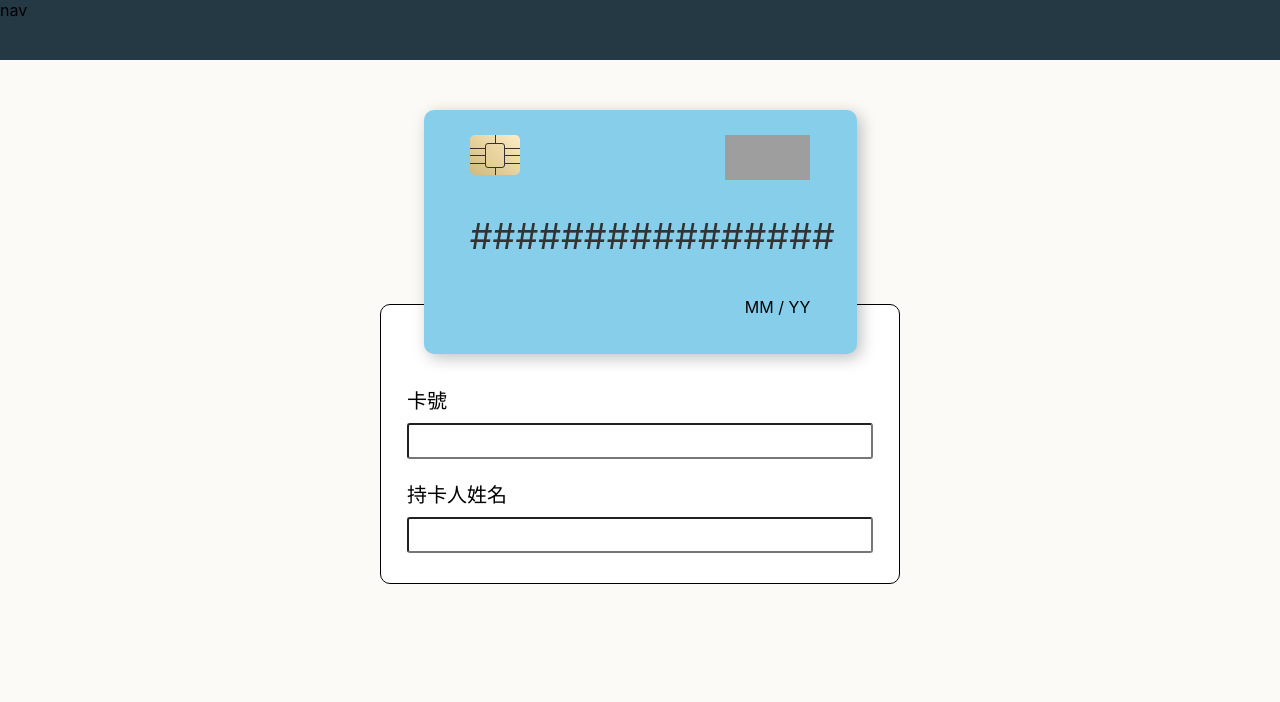
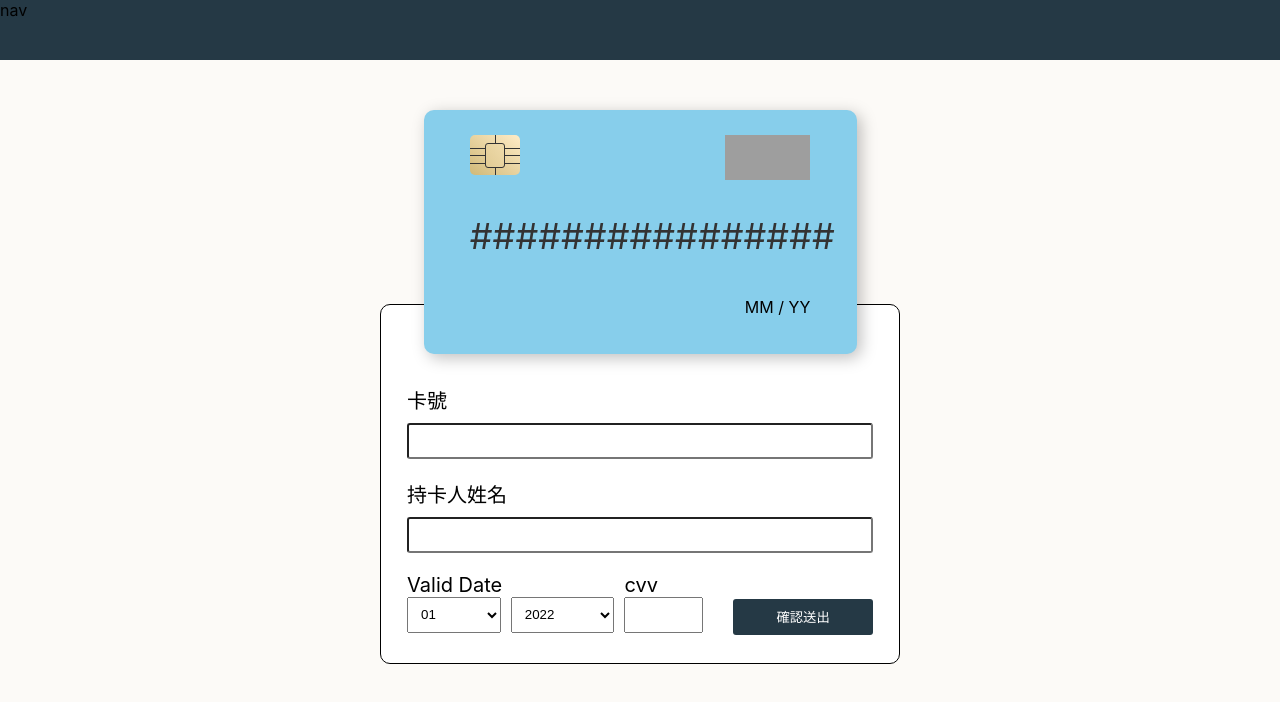
Before and after one commit to hunter850/react, a React (Vite) app: page / in a window 1280 px wide. Shown: the top 702 px of the page. Built offline with nearby package versions, Linux system fonts and the light colour scheme; grey boxes are pictures that could not be loaded.

Commit message:
add credit card valid date

```diff
--- a/src/practice/CardForm.jsx
+++ b/src/practice/CardForm.jsx
@@ -1,15 +1,15 @@
 import { Fragment } from "react"
 import InputMask from "react-input-mask"
 
-const CardForm = ({ cardNumber, setCardNumber, cardName, setCardName }) => {
+const CardForm = ({ cardNumber, setCardNumber, cardName, setCardName, cardMonth, setCardMonth, cardYear, setCardYear, cardCvv, setCardCvv }) => {
 
     // const handleInput = ({ target: { value } }) => setCardNumber(value.trim());
-    const handleNumberInput = (event) => {setCardNumber(event.target.value.trim())};
-    const handleNameInput = (event) => {setCardName(event.target.value)};
-
-    const submitHandler = (event) => {
-        event.preventDefault();
-    }
+    const handleNumberInput = (event) => { setCardNumber(event.target.value.trim()) }
+    const handleNameInput = (event) => { if (event.target.value.length < 100) setCardName(event.target.value) }
+    const monthHandler = (event) => { setCardMonth(event.target.value) }
+    const yearHandler = (event) => { setCardYear(event.target.value) }
+    const cvvHandler = (event) => { setCardCvv(event.target.value) }
+    const submitHandler = (event) => { event.preventDefault(); }
 
     const el = (
         <Fragment>
@@ -28,10 +28,64 @@ const CardForm = ({ cardNumber, setCardNumber, cardName, setCardName }) => {
                     <input
                         type="text"
                         id="card_name"
-                        style={{ height: "36px", fontSize: "16px", width: "100%", borderRadius: "3px", padding: "0px 9px", marginBottom: "30px" }}
+                        style={{ height: "36px", fontSize: "16px", width: "100%", borderRadius: "3px", padding: "0px 9px", marginBottom: "20px" }}
                         value={cardName}
                         onChange={handleNameInput}
+                        autoComplete="off"
                     />
+                    <div className="form_bottom" style={{width: "100%", display: "flex"}}>
+                        <div className="card_valid" style={{ width: "70%", display: "flex", justifyContent: "center", alignItems: "center", marginBottom: "30px" }}>
+                            <div className="card_date" style={{ width: "66.66%", display: "flex", paddingRight: "10px" }}>
+                                <div className="card_month" style={{ width: "50%", paddingRight: "10px" }}>
+                                    <label htmlFor="credit_card_month" style={{ width: "100%", fontSize: "20px", whiteSpace: "nowrap" }}>Valid Date</label>
+                                    <select value={cardMonth} onChange={monthHandler} name="credit_card_month" id="credit_card_month" style={{ width: "100%", height: "36px", padding: "0px 9px" }}>
+                                        <option value="" disabled>- 月份 -</option>
+                                        <option value="1">01</option>
+                                        <option value="02">02</option>
+                                        <option value="03">03</option>
+                                        <option value="04">04</option>
+                                        <option value="05">05</option>
+                                        <option value="06">06</option>
+                                        <option value="07">07</option>
+                                        <option value="08">08</option>
+                                        <option value="09">09</option>
+                                        <option value="10">10</option>
+                                        <option value="11">11</option>
+                                        <option value="12">12</option>
+                                    </select>
+                                </div>
+                                <div className="card_year" style={{ width: "50%", display: "flex", flexDirection: "column", justifyContent: "end" }}>
+                                    <select value={cardYear} onChange={yearHandler} name="credit_card_year" id="credit_card_year" style={{ width: "100%", height: "36px", padding: "0px 9px" }}>
+                                        <option value="" disabled>- 年份 -</option>
+                                        <option value="2022">2022</option>
+                                        <option value="2023">2023</option>
+                                        <option value="2024">2024</option>
+                                        <option value="2025">2025</option>
+                                        <option value="2026">2026</option>
+                                        <option value="2027">2027</option>
+                                        <option value="2028">2028</option>
+                                        <option value="2029">2029</option>
+                                        <option value="2030">2030</option>
+                                        <option value="2031">2031</option>
+                                        <option value="2032">2032</option>
+                                        <option value="2033">2033</option>
+                                    </select>
+                                </div>
+                            </div>
+                            <div className="card_cvv" style={{ width: "33.33%", paddingRight: "30px" }}>
+                                <label htmlFor="cvv" style={{ width: "100%", fontSize: "20px" }}>cvv</label>
+                                <InputMask
+                                    mask="9999"
+                                    maskChar={""}
+                                    id="cvv"
+                                    style={{ width: "100%", height: "36px", padding: "0px 9px" }}
+                                    value={cardCvv}
+                                    onChange={cvvHandler}
+                                />
+                            </div>
+                        </div>
+                        <button style={{ width: "30%", height: "36px", marginTop: "26.4px", border: "none", outline: "none", backgroundColor: "#253945", borderRadius: "3px", color: "#fff" }}>確認送出</button>
+                    </div>
                 </div>
             </form>
         </Fragment>
```
